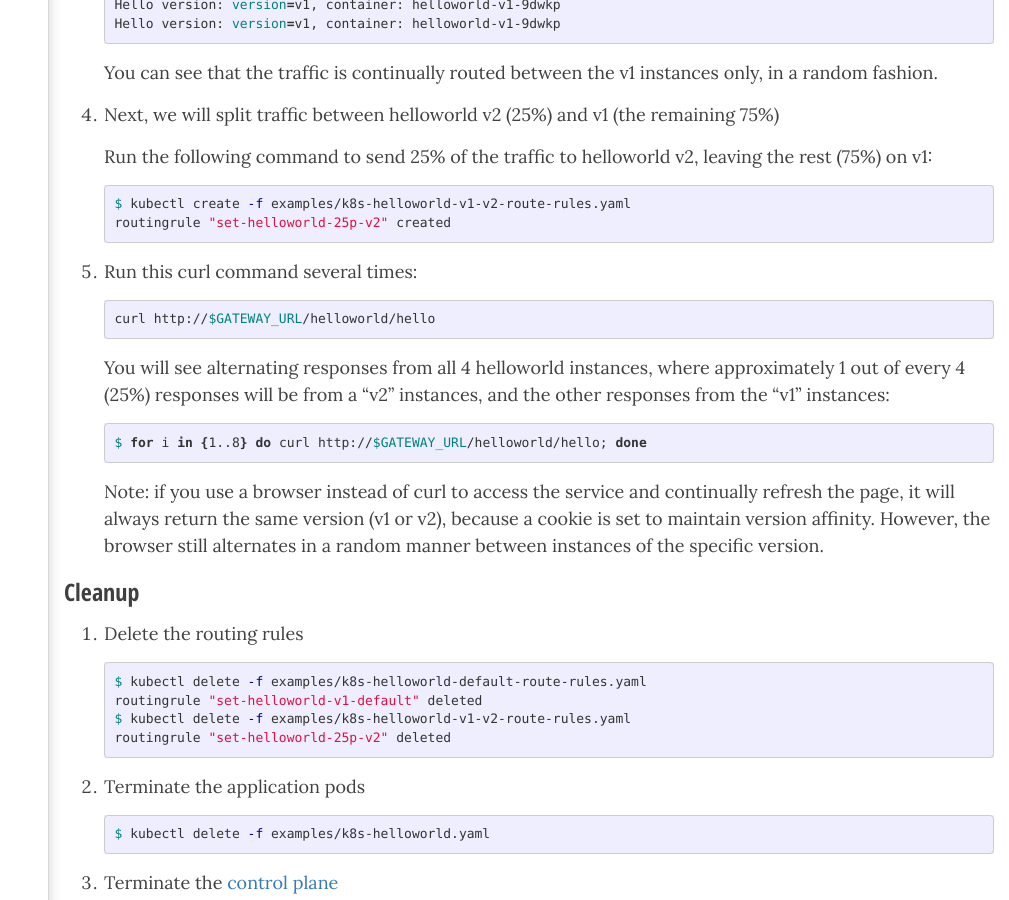
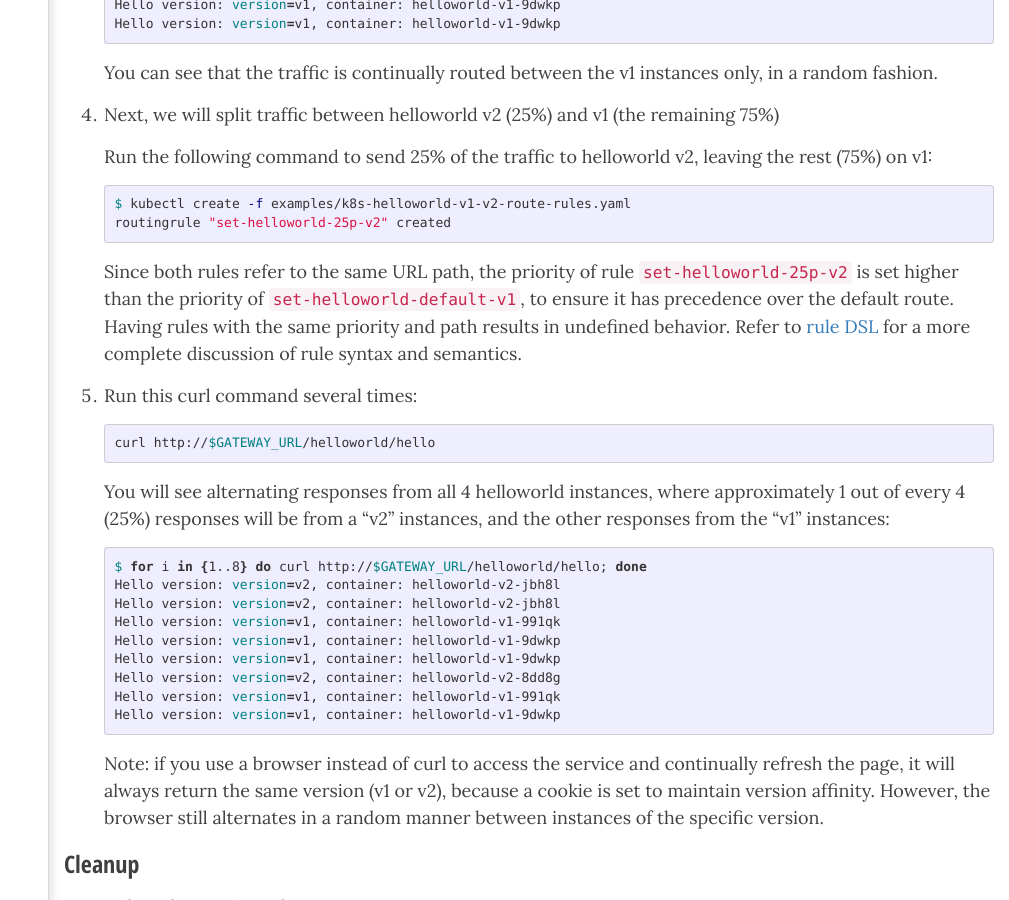
Before and after one commit to amalgam8/amalgam8.github.io, a Jekyll site: the page built from _docs/4-kubernetes/2-helloworld.md, in a window 1280 px wide and 900 px high, scrolled down 2520 px. Shown: the whole window, without its empty margins (271-1280 px from the left). Built offline with Jekyll 4.4.1, drawn with Linux system fonts in a browser that asks for light colours; nearby versions of some CDN libraries; some of the changed text lies outside the part shown.

Commit message:
mention rule priorities add v2/v1 output and fix typo

````diff
--- a/_docs/4-kubernetes/2-helloworld.md
+++ b/_docs/4-kubernetes/2-helloworld.md
@@ -145,6 +145,12 @@ Please refer to [helloworld](/docs/demo-helloworld.html) for a detailed descript
    routingrule "set-helloworld-25p-v2" created
    ```
 
+   Since both rules refer to the same URL path, the priority of rule `set-helloworld-25p-v2` is set
+   higher than the priority of `set-helloworld-default-v1`, to ensure it has precedence over the default route.
+   Having rules with the same priority and path results in undefined behavior.
+   Refer to [rule DSL](/docs/control-plane-controller-rules-dsl.html) for a more complete discussion of rule
+   syntax and semantics.
+
 1. Run this curl command several times:
 
    ```bash
@@ -156,6 +162,14 @@ Please refer to [helloworld](/docs/demo-helloworld.html) for a detailed descript
 
    ```bash
    $ for i in {1..8} do curl http://$GATEWAY_URL/helloworld/hello; done
+   Hello version: version=v2, container: helloworld-v2-jbh8l
+   Hello version: version=v2, container: helloworld-v2-jbh8l
+   Hello version: version=v1, container: helloworld-v1-991qk
+   Hello version: version=v1, container: helloworld-v1-9dwkp
+   Hello version: version=v1, container: helloworld-v1-9dwkp
+   Hello version: version=v2, container: helloworld-v2-8dd8g
+   Hello version: version=v1, container: helloworld-v1-991qk
+   Hello version: version=v1, container: helloworld-v1-9dwkp
    ```
 
    Note: if you use a browser instead of curl to access the service and continually refresh the page,
@@ -168,7 +182,7 @@ Please refer to [helloworld](/docs/demo-helloworld.html) for a detailed descript
 
    ```bash
    $ kubectl delete -f examples/k8s-helloworld-default-route-rules.yaml
-   routingrule "set-helloworld-v1-default" deleted
+   routingrule "set-helloworld-default-v1" deleted
    $ kubectl delete -f examples/k8s-helloworld-v1-v2-route-rules.yaml
    routingrule "set-helloworld-25p-v2" deleted
    ```
````
